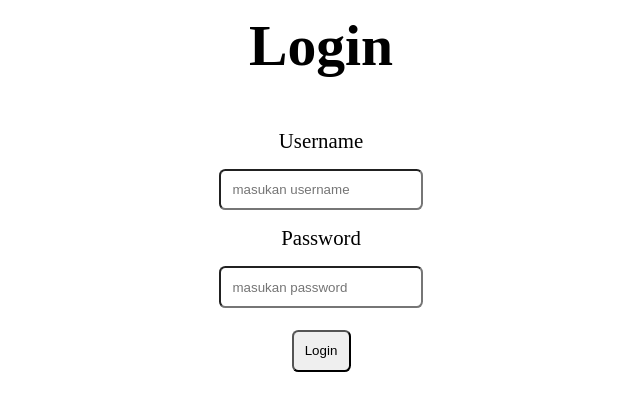
After one commit to Fadil939/crudd2023, a PHP site: page /login.php in a window 1280 px wide. The commit adds this page. Shown: the top 411 px of the page, without its empty margins (319-959 px from the left). Run offline with PHP 8.4, Linux system fonts and the light colour scheme.

Commit message:
menambahkan fitur registrasi dan login

```diff
--- a/funtions/functions.php
+++ b/functions/functions.php
@@ -134,4 +134,42 @@ function cari($keyword){
     return query($query);
 
 }
+//fitur registrassi
+function registrasi($data){
+  global $conn;
+
+  //TANGKAP DATA
+  $username = strtolower(stripslashes($data["username"]) );
+  $password = mysqli_real_escape_string($conn ,$data["password"]);
+  $password2 = mysqli_real_escape_string($conn ,$data["password2"]);
+
+    // //cek username sudah ada atau belum
+     $result = mysqli_query($conn,"SELECT username FROM user WHERE username = '$username' ");
+
+     if( mysqli_fetch_assoc($result) ){
+      echo "
+        <script>
+          alert('username sudah terdaftar');
+        </script>
+      ";
+      return false;
+     }
+
+  //cek password == password2
+  if( $password !== $password2){
+    echo "
+        <script>
+          alert('Confirm Password yang anda masukan tidak sesuai');
+        </script> ";
+        return false;
+  }
+
+  // //enkripsi password
+  $password = password_hash($password ,PASSWORD_DEFAULT);
+
+  //upload ke database;
+  mysqli_query($conn ,"INSERT INTO user VALUES ('', '$username','$password')");
+
+  return mysqli_affected_rows($conn);
+}
 ?>
--- a/index/index.php
+++ b/index/index.php
@@ -1,5 +1,5 @@
   <?php
-  require "../funtions/functions.php";
+  include "../functions/functions.php";
 
   $buku = query("SELECT * FROM `tokobuku` ");
 
--- /dev/null
+++ b/index/login.php
@@ -0,0 +1,56 @@
+<?php
+include "../functions/functions.php";
+
+if( isset($_POST["login"]) ){
+
+  $username = $_POST["username"];
+  $password = $_POST["password"];
+
+  $result =mysqli_query($conn ,"SELECT * FROM user WHERE username = '$username'");
+
+  //cek username
+  if( mysqli_num_rows($result) === 1){
+
+    //cek password
+    $row = mysqli_fetch_assoc($result);
+    if( password_verify($password,$row["password"]));
+      header("Location: index.php");
+      exit;
+  }
+  $error = true;
+
+}
+
+?>
+<!DOCTYPE html>
+<html lang="en">
+<head>
+  <meta charset="UTF-8">
+  <meta http-equiv="X-UA-Compatible" content="IE=edge">
+  <meta name="viewport" content="width=device-width, initial-scale=1.0">
+  <title>Login</title>
+  <link rel="stylesheet" href="../css/registrasi.css">
+</head>
+<body>
+  <h1>Login</h1>
+
+  <?php if( isset($error) ) :?>
+      <p style="color: red; font-style: italic;">Username / Password salah</p>
+  <?php endif;?>
+  <form action="" method="post">
+    <div class="row">
+      <div class="col">
+        <label for="text" name="username" class="from-label" >Username  </label>
+       <input type="text" name="username" id="username"  placeholder="masukan username" >
+      </div>
+      <div class="col">
+        <label for="text" name="password" class="from-label" >Password  </label>
+        <input type="password" name="password" id="password" placeholder="masukan password" >
+      </div>
+    </div>
+    <div class="col-btn">
+      <button type="submit" name="login" class="btn" >Login</button>
+    </div>
+  </form>
+</body>
+</html>
```
Also changed, not shown: index/registrasi.php (added, +51 -0 lines), user.sql (added, +59 -0 lines), index/logout.php (added).
